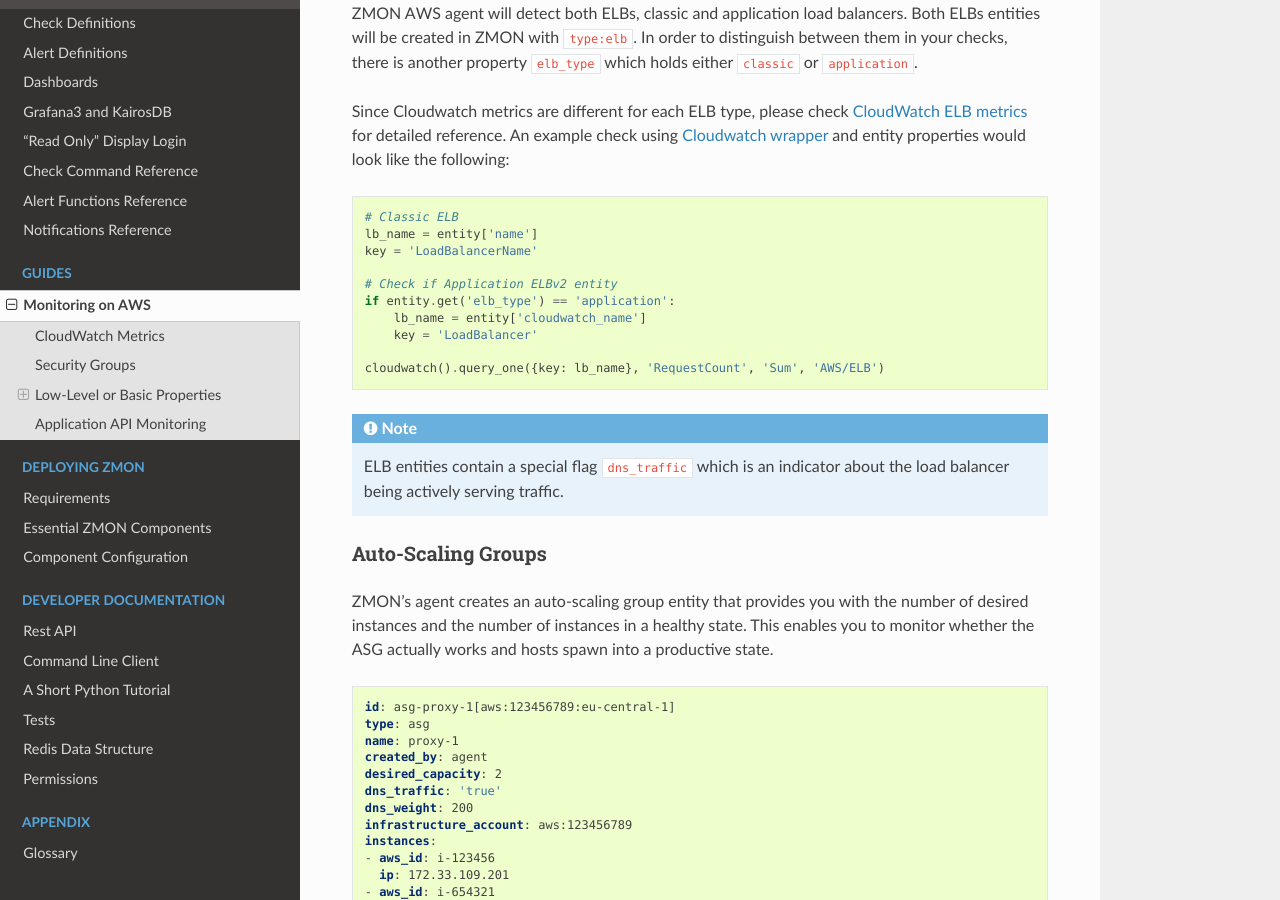
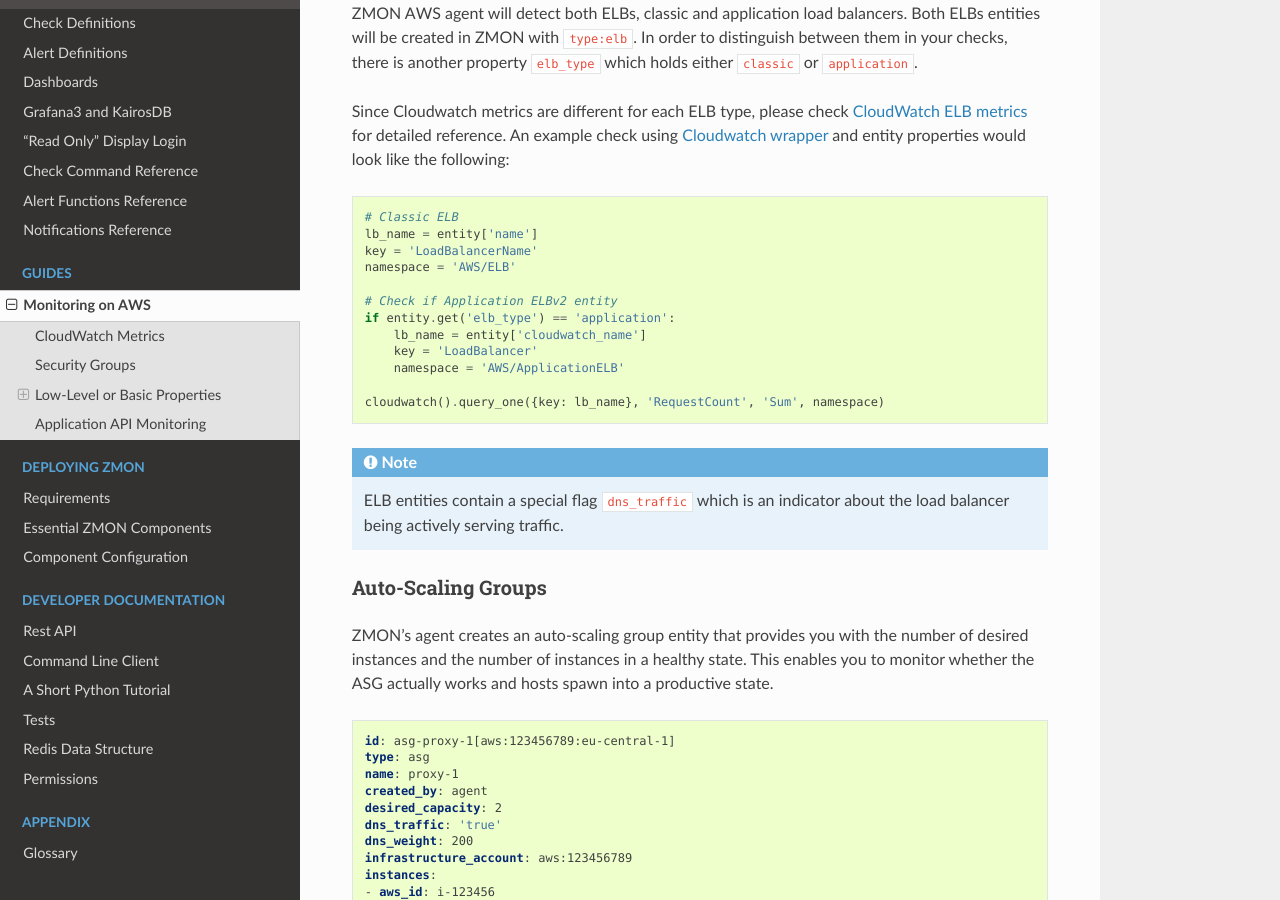
Before and after one commit to zalando-zmon/zmon-docs, a Sphinx documentation site: the page built from docs/user/monitoringonaws.rst, in a window 1280 px wide and 900 px high, scrolled down 2449 px. Built offline with Sphinx 7.4.7 and the Read the Docs theme 2.0.0, drawn with Linux system fonts in a browser that asks for light colours.

Commit message:
Fix ELB cloudwatch code snippet

```diff
--- a/docs/user/monitoringonaws.rst
+++ b/docs/user/monitoringonaws.rst
@@ -105,13 +105,15 @@
     # Classic ELB
     lb_name = entity['name']
     key = 'LoadBalancerName'
+    namespace = 'AWS/ELB'
 
     # Check if Application ELBv2 entity
     if entity.get('elb_type') == 'application':
         lb_name = entity['cloudwatch_name']
         key = 'LoadBalancer'
+        namespace = 'AWS/ApplicationELB'
 
-    cloudwatch().query_one({key: lb_name}, 'RequestCount', 'Sum', 'AWS/ELB')
+    cloudwatch().query_one({key: lb_name}, 'RequestCount', 'Sum', namespace)
 
 .. note::
 
```
